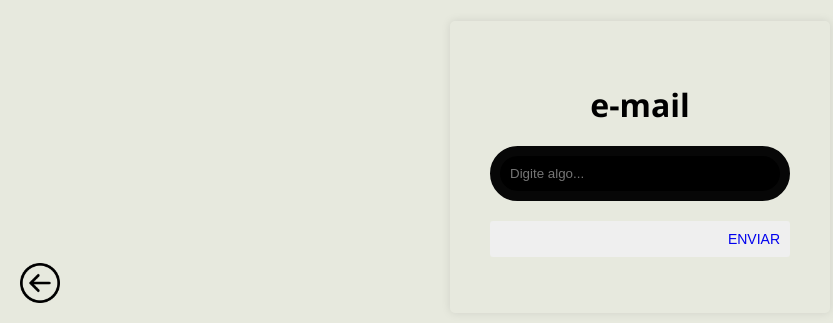
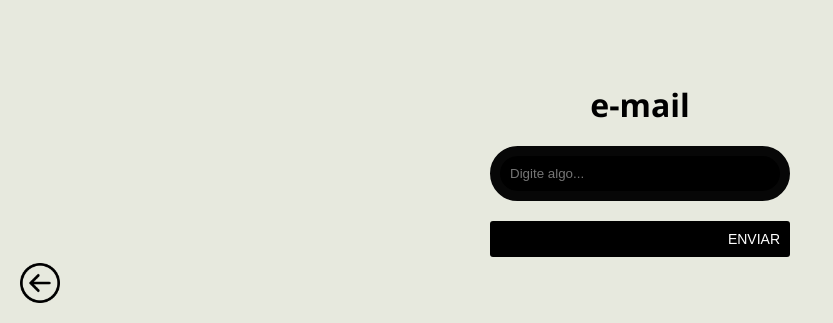
Before and after one commit to Lucascode06/SA---Thomas-o-Trem, a PHP site: page /public/EsqueceuASenha.html in a window 1280 px wide. Shown: the part 477-800 px from the top of the page, without its empty margins (0-833 px from the left). Run offline with PHP 8.4, Linux system fonts and the light colour scheme.

Commit message:
update - botao

```diff
--- a/public/EsqueceuASenha.html
+++ b/public/EsqueceuASenha.html
@@ -19,7 +19,7 @@
             <input type="email" id="caixaTexto" placeholder="Digite algo..." required>
             <button id="botaoEnviar" type="submit"><a href='codigoConf.html'>ENVIAR</a></button>
         </form>
-        <img src="../style/assets/seta-voltar.png" alt="Voltar" id="imgVoltar" onclick="voltarPagina()" />
+        <a href="../index.html"><img src="../style/assets/seta-voltar.png" alt="Voltar" id="imgVoltar" /></a>
     </div>
 </body>
 
--- a/style/style.css
+++ b/style/style.css
@@ -3,7 +3,6 @@
   height: auto;
   justify-items: center;
 }
-
 
 body {
     font-family: 'Segoe UI', Tahoma, Geneva, Verdana, sans-serif;
@@ -19,7 +18,6 @@ body {
   .login-container {
     padding: 40px;
     border-radius: 5px;
-    box-shadow: 0 0 10px rgba(0, 0, 0, 0.1);
     width: 300px;
     margin-top: 20px;
   }
@@ -41,6 +39,8 @@ body {
 
   .login-container button {
     width: 100%;
+    text-align: center;
+    align-items: center;
     padding: 10px;
     border: none;
     border-radius: 3px;
@@ -62,8 +62,6 @@ body {
     background-color: black;
   }
 
-
-
   #enviar2{
     justify-content:center;
     background-color: aliceblue;
@@ -84,3 +82,19 @@ body {
   #imgVoltar:hover {
     transform: scale(1.1);
   }
+
+  button {
+    background-color: black;
+  }
+
+  button a {
+    color: white;
+    text-align: center;
+    align-items: flex-start;
+  }
+
+  a {
+    color: black;
+    text-decoration: none;
+    text-align: center;
+  }
```
